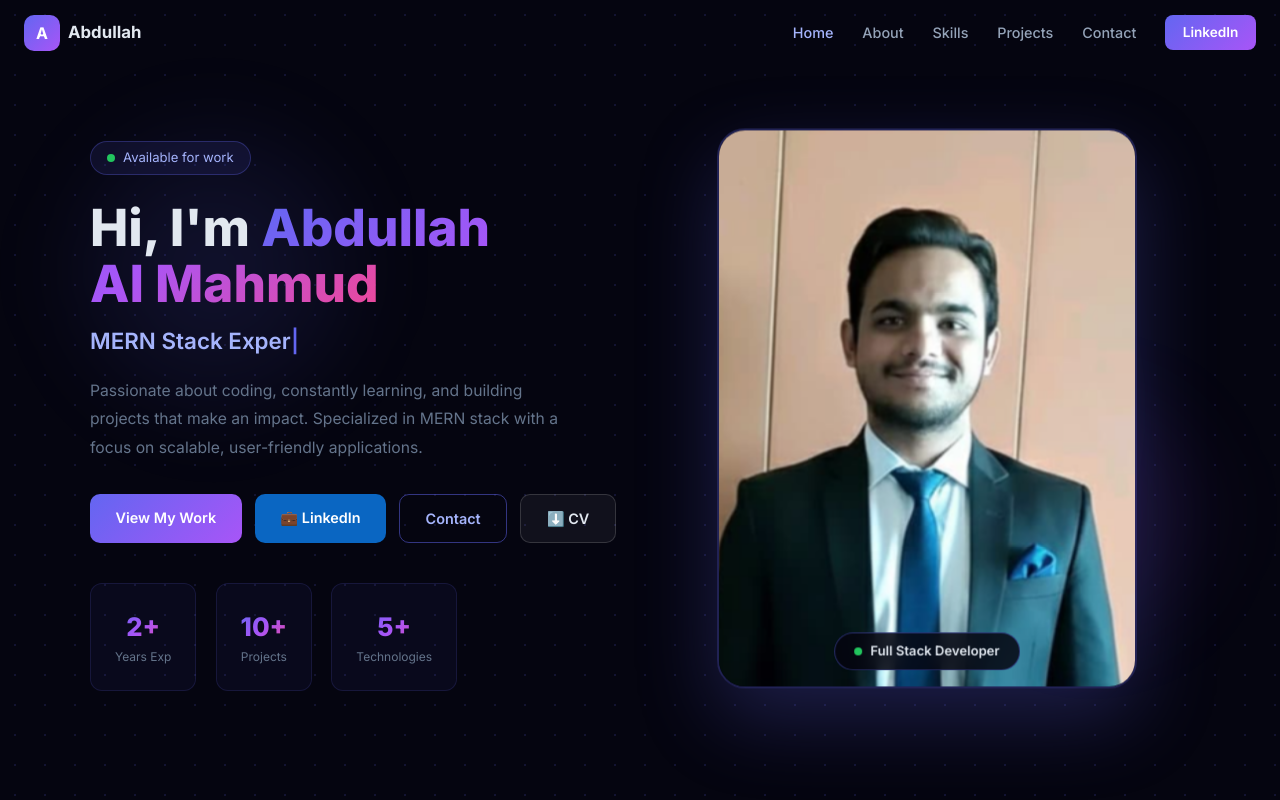
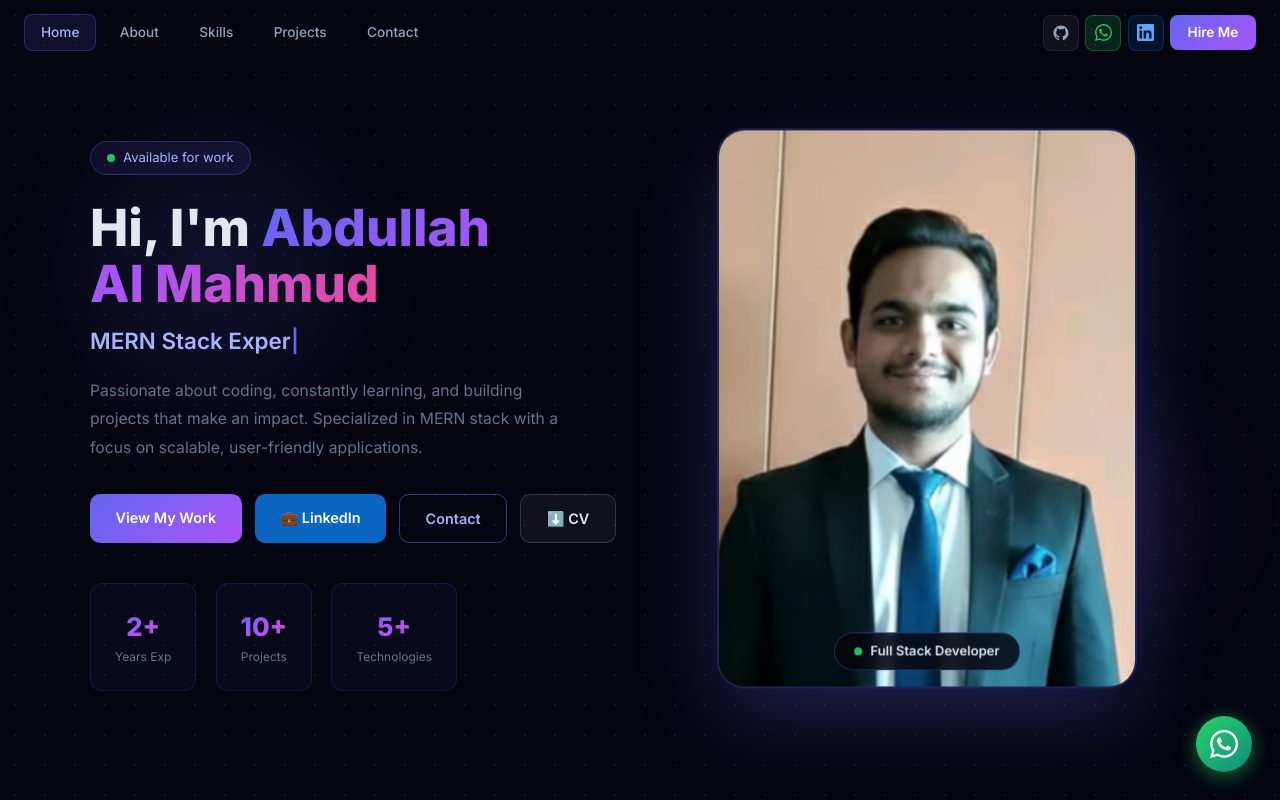
Before and after one commit to Abdullah-Al-Mahmud777/Abdullah-Al-Mahmud-my-personal-porfolie-website, a Next.js app: page / in a window 1280 px wide. Shown: the top 800 px of the page. Built offline with nearby package versions, Linux system fonts and the light colour scheme.

Commit message:
update code

```diff
--- a/app/page.js
+++ b/app/page.js
@@ -1,6 +1,5 @@
 "use client";
 import { useState, useEffect, useRef } from "react";
-import emailjs from "@emailjs/browser";
 
 const NAV_LINKS = ["Home", "About", "Skills", "Projects", "Contact"];
 
@@ -87,6 +86,7 @@ const SOCIAL = [
   { label: "GitHub", href: "https://github.com/Abdullah-Al-Mahmud777", icon: "🐙" },
   { label: "LinkedIn", href: "https://www.linkedin.com/in/abdullah-al-mahmud-357566233/", icon: "💼" },
   { label: "LeetCode", href: "https://leetcode.com/u/CqiiFmYSgN/", icon: "🧩" },
+  { label: "WhatsApp", href: "https://wa.me/8801617681926", icon: "💬" },
   { label: "Email", href: "mailto:abdullahalmahmudmahmud777@gmail.com", icon: "📧" },
 ];
 
@@ -96,10 +96,6 @@ export default function Home() {
   const [scrolled, setScrolled] = useState(false);
   const [mobileMenu, setMobileMenu] = useState(false);
   const [typed, setTyped] = useState("");
-  const [formData, setFormData] = useState({ name: "", email: "", message: "" });
-  const [sending, setSending] = useState(false);
-  const [sent, setSent] = useState(false);
-  const [error, setError] = useState("");
 
   useEffect(() => { setMounted(true); }, []);
   const roles = ["Full Stack Developer", "MERN Stack Expert", "React.js Developer", "Node.js Engineer"];
@@ -147,31 +143,6 @@ export default function Home() {
     return () => window.removeEventListener("scroll", onScroll);
   }, []);
 
-  const handleSubmit = async (e) => {
-    e.preventDefault();
-    setSending(true);
-    setError("");
-    try {
-      await emailjs.send(
-        "YOUR_SERVICE_ID",
-        "YOUR_TEMPLATE_ID",
-        {
-          from_name: formData.name,
-          from_email: formData.email,
-          message: formData.message,
-          to_email: "abdullahalmahmudmahmud777@gmail.com",
-        },
-        "YOUR_PUBLIC_KEY"
-      );
-      setSent(true);
-      setFormData({ name: "", email: "", message: "" });
-    } catch (err) {
-      setError("Failed to send. Please try again.");
-    } finally {
-      setSending(false);
-    }
-  };
-
   if (!mounted) return (
     <div style={{ backgroundColor: "#050510", minHeight: "100vh" }} />
   );
@@ -189,29 +160,52 @@ export default function Home() {
         borderBottom: scrolled ? "1px solid rgba(99,102,241,0.15)" : "none",
         transition: "all 0.3s ease",
       }}>
-        <div style={{ display: "flex", alignItems: "center", gap: "8px" }}>
-          <div style={{
-            width: "36px", height: "36px", borderRadius: "10px",
-            background: "linear-gradient(135deg, #6366f1, #a855f7)",
-            display: "flex", alignItems: "center", justifyContent: "center",
-            fontWeight: 700, color: "#fff", fontSize: "1rem",
-          }}>A</div>
-          <span style={{ fontWeight: 700, fontSize: "1.05rem", color: "#e2e8f0" }}>Abdullah</span>
+
+        {/* LEFT — nav links */}
+        <div className="nav-links" style={{ display: "flex", gap: "0.4rem", alignItems: "center" }}>
+          {NAV_LINKS.map(link => (
+            <a key={link} href={`#${link.toLowerCase()}`}
+              style={{
+                fontSize: "0.85rem", fontWeight: 500, textDecoration: "none",
+                padding: "0.45rem 1rem", borderRadius: "8px",
+                color: activeNav === link ? "#a5b4fc" : "#94a3b8",
+                background: activeNav === link ? "rgba(99,102,241,0.12)" : "transparent",
+                border: activeNav === link ? "1px solid rgba(99,102,241,0.3)" : "1px solid transparent",
+                transition: "all 0.2s",
+              }}
+              onMouseEnter={e => { if (activeNav !== link) { e.currentTarget.style.color = "#e2e8f0"; e.currentTarget.style.background = "rgba(255,255,255,0.05)"; e.currentTarget.style.border = "1px solid rgba(255,255,255,0.08)"; } }}
+              onMouseLeave={e => { if (activeNav !== link) { e.currentTarget.style.color = "#94a3b8"; e.currentTarget.style.background = "transparent"; e.currentTarget.style.border = "1px solid transparent"; } }}
+            >{link}</a>
+          ))}
         </div>
 
-        {/* Desktop nav */}
-        <div className="desktop-nav" style={{ display: "flex", gap: "1.8rem", alignItems: "center" }}>
-          {NAV_LINKS.map(link => (
-            <a key={link} href={`#${link.toLowerCase()}`} className="nav-link"
-              style={{ fontSize: "0.9rem", fontWeight: 500, color: activeNav === link ? "#a5b4fc" : "#94a3b8" }}>
-              {link}
-            </a>
-          ))}
-          <a href="https://www.linkedin.com/in/abdullah-al-mahmud-357566233/" target="_blank" rel="noopener noreferrer"
-            className="btn-primary" style={{
-              padding: "0.45rem 1.1rem", borderRadius: "8px",
-              color: "#fff", textDecoration: "none", fontSize: "0.85rem", fontWeight: 600,
-            }}>LinkedIn</a>
+        {/* RIGHT — icon buttons */}
+        <div className="nav-icons" style={{ display: "flex", gap: "0.4rem", alignItems: "center" }}>
+          {/* GitHub */}
+          <a href="https://github.com/Abdullah-Al-Mahmud777" target="_blank" rel="noopener noreferrer" title="GitHub"
+            style={{ width: "36px", height: "36px", borderRadius: "8px", display: "flex", alignItems: "center", justifyContent: "center", background: "rgba(255,255,255,0.05)", border: "1px solid rgba(255,255,255,0.08)", color: "#94a3b8", textDecoration: "none", transition: "all 0.2s" }}
+            onMouseEnter={e => { e.currentTarget.style.background = "rgba(255,255,255,0.1)"; e.currentTarget.style.color = "#e2e8f0"; }}
+            onMouseLeave={e => { e.currentTarget.style.background = "rgba(255,255,255,0.05)"; e.currentTarget.style.color = "#94a3b8"; }}>
+            <svg width="18" height="18" viewBox="0 0 24 24" fill="currentColor"><path d="M12 2C6.477 2 2 6.484 2 12.017c0 4.425 2.865 8.18 6.839 9.504.5.092.682-.217.682-.483 0-.237-.008-.868-.013-1.703-2.782.605-3.369-1.343-3.369-1.343-.454-1.158-1.11-1.466-1.11-1.466-.908-.62.069-.608.069-.608 1.003.07 1.531 1.032 1.531 1.032.892 1.53 2.341 1.088 2.91.832.092-.647.35-1.088.636-1.338-2.22-.253-4.555-1.113-4.555-4.951 0-1.093.39-1.988 1.029-2.688-.103-.253-.446-1.272.098-2.65 0 0 .84-.27 2.75 1.026A9.564 9.564 0 0112 6.844c.85.004 1.705.115 2.504.337 1.909-1.296 2.747-1.027 2.747-1.027.546 1.379.202 2.398.1 2.651.64.7 1.028 1.595 1.028 2.688 0 3.848-2.339 4.695-4.566 4.943.359.309.678.92.678 1.855 0 1.338-.012 2.419-.012 2.747 0 .268.18.58.688.482A10.019 10.019 0 0022 12.017C22 6.484 17.522 2 12 2z"/></svg>
+          </a>
+          {/* WhatsApp */}
+          <a href="https://wa.me/8801617681926" target="_blank" rel="noopener noreferrer" title="WhatsApp"
+            style={{ width: "36px", height: "36px", borderRadius: "8px", display: "flex", alignItems: "center", justifyContent: "center", background: "rgba(37,211,102,0.15)", border: "1px solid rgba(37,211,102,0.3)", color: "#22c55e", textDecoration: "none", transition: "all 0.2s" }}
+            onMouseEnter={e => { e.currentTarget.style.background = "rgba(37,211,102,0.3)"; }}
+            onMouseLeave={e => { e.currentTarget.style.background = "rgba(37,211,102,0.15)"; }}>
+            <svg width="17" height="17" viewBox="0 0 24 24" fill="currentColor"><path d="M17.472 14.382c-.297-.149-1.758-.867-2.03-.967-.273-.099-.471-.148-.67.15-.197.297-.767.966-.94 1.164-.173.199-.347.223-.644.075-.297-.15-1.255-.463-2.39-1.475-.883-.788-1.48-1.761-1.653-2.059-.173-.297-.018-.458.13-.606.134-.133.298-.347.446-.52.149-.174.198-.298.298-.497.099-.198.05-.371-.025-.52-.075-.149-.669-1.612-.916-2.207-.242-.579-.487-.5-.669-.51-.173-.008-.371-.01-.57-.01-.198 0-.52.074-.792.372-.272.297-1.04 1.016-1.04 2.479 0 1.462 1.065 2.875 1.213 3.074.149.198 2.096 3.2 5.077 4.487.709.306 1.262.489 1.694.625.712.227 1.36.195 1.871.118.571-.085 1.758-.719 2.006-1.413.248-.694.248-1.289.173-1.413-.074-.124-.272-.198-.57-.347m-5.421 7.403h-.004a9.87 9.87 0 01-5.031-1.378l-.361-.214-3.741.982.998-3.648-.235-.374a9.86 9.86 0 01-1.51-5.26c.001-5.45 4.436-9.884 9.888-9.884 2.64 0 5.122 1.03 6.988 2.898a9.825 9.825 0 012.893 6.994c-.003 5.45-4.437 9.884-9.885 9.884m8.413-18.297A11.815 11.815 0 0012.05 0C5.495 0 .16 5.335.157 11.892c0 2.096.547 4.142 1.588 5.945L.057 24l6.305-1.654a11.882 11.882 0 005.683 1.448h.005c6.554 0 11.89-5.335 11.893-11.893a11.821 11.821 0 00-3.48-8.413z"/></svg>
+          </a>
+          {/* LinkedIn */}
+          <a href="https://www.linkedin.com/in/abdullah-al-mahmud-357566233/" target="_blank" rel="noopener noreferrer" title="LinkedIn"
+            style={{ width: "36px", height: "36px", borderRadius: "8px", display: "flex", alignItems: "center", justifyContent: "center", background: "rgba(10,102,194,0.15)", border: "1px solid rgba(10,102,194,0.3)", color: "#60a5fa", textDecoration: "none", transition: "all 0.2s" }}
+            onMouseEnter={e => { e.currentTarget.style.background = "rgba(10,102,194,0.3)"; }}
+            onMouseLeave={e => { e.currentTarget.style.background = "rgba(10,102,194,0.15)"; }}>
+            <svg width="17" height="17" viewBox="0 0 24 24" fill="currentColor"><path d="M20.447 20.452h-3.554v-5.569c0-1.328-.027-3.037-1.852-3.037-1.853 0-2.136 1.445-2.136 2.939v5.667H9.351V9h3.414v1.561h.046c.477-.9 1.637-1.85 3.37-1.85 3.601 0 4.267 2.37 4.267 5.455v6.286zM5.337 7.433a2.062 2.062 0 01-2.063-2.065 2.064 2.064 0 112.063 2.065zm1.782 13.019H3.555V9h3.564v11.452zM22.225 0H1.771C.792 0 0 .774 0 1.729v20.542C0 23.227.792 24 1.771 24h20.451C23.2 24 24 23.227 24 22.271V1.729C24 .774 23.2 0 22.222 0h.003z"/></svg>
+          </a>
+          {/* Hire Me */}
+          <a href="#contact" className="btn-primary" style={{ padding: "0.45rem 1.1rem", borderRadius: "8px", color: "#fff", textDecoration: "none", fontSize: "0.85rem", fontWeight: 600 }}>
+            Hire Me
+          </a>
         </div>
 
         {/* Mobile hamburger */}
@@ -240,25 +234,41 @@ export default function Home() {
           position: "fixed", top: "65px", left: 0, right: 0, zIndex: 999,
           background: "rgba(5,5,16,0.97)", backdropFilter: "blur(20px)",
           borderBottom: "1px solid rgba(99,102,241,0.2)",
-          padding: "1.5rem",
-          display: "flex", flexDirection: "column", gap: "1rem",
+          padding: "1.2rem 1.5rem",
+          display: "flex", flexDirection: "column", gap: "0.3rem",
         }}>
           {NAV_LINKS.map(link => (
             <a key={link} href={`#${link.toLowerCase()}`}
               onClick={() => setMobileMenu(false)}
               style={{
                 color: activeNav === link ? "#a5b4fc" : "#94a3b8",
-                textDecoration: "none", fontSize: "1rem", fontWeight: 500,
-                padding: "0.5rem 0", borderBottom: "1px solid rgba(99,102,241,0.08)",
+                textDecoration: "none", fontSize: "0.95rem", fontWeight: 500,
+                padding: "0.7rem 0.8rem", borderRadius: "8px",
+                background: activeNav === link ? "rgba(99,102,241,0.1)" : "transparent",
+                display: "block",
               }}>{link}</a>
           ))}
-          <a href="https://www.linkedin.com/in/abdullah-al-mahmud-357566233/" target="_blank" rel="noopener noreferrer"
-            onClick={() => setMobileMenu(false)}
-            className="btn-primary" style={{
-              padding: "0.7rem 1.2rem", borderRadius: "8px",
-              color: "#fff", textDecoration: "none", fontSize: "0.9rem",
-              fontWeight: 600, textAlign: "center", marginTop: "0.5rem",
-            }}>💼 LinkedIn</a>
+          {/* divider */}
+          <div style={{ height: "1px", background: "rgba(99,102,241,0.15)", margin: "0.5rem 0" }} />
+          {/* social row */}
+          <div style={{ display: "flex", gap: "0.6rem", flexWrap: "wrap" }}>
+            <a href="https://github.com/Abdullah-Al-Mahmud777" target="_blank" rel="noopener noreferrer" onClick={() => setMobileMenu(false)}
+              style={{ flex: 1, minWidth: "80px", padding: "0.6rem", borderRadius: "8px", background: "rgba(255,255,255,0.05)", border: "1px solid rgba(255,255,255,0.1)", color: "#94a3b8", textDecoration: "none", fontSize: "0.82rem", fontWeight: 600, textAlign: "center" }}>
+              🐙 GitHub
+            </a>
+            <a href="https://www.linkedin.com/in/abdullah-al-mahmud-357566233/" target="_blank" rel="noopener noreferrer" onClick={() => setMobileMenu(false)}
+              style={{ flex: 1, minWidth: "80px", padding: "0.6rem", borderRadius: "8px", background: "rgba(10,102,194,0.15)", border: "1px solid rgba(10,102,194,0.3)", color: "#60a5fa", textDecoration: "none", fontSize: "0.82rem", fontWeight: 600, textAlign: "center" }}>
+              💼 LinkedIn
+            </a>
+            <a href="https://wa.me/8801617681926" target="_blank" rel="noopener noreferrer" onClick={() => setMobileMenu(false)}
+              style={{ flex: 1, minWidth: "80px", padding: "0.6rem", borderRadius: "8px", background: "rgba(37,211,102,0.15)", border: "1px solid rgba(37,211,102,0.3)", color: "#22c55e", textDecoration: "none", fontSize: "0.82rem", fontWeight: 600, textAlign: "center" }}>
+              💬 WhatsApp
+            </a>
+          </div>
+          <a href="#contact" onClick={() => setMobileMenu(false)} className="btn-primary"
+            style={{ padding: "0.75rem", borderRadius: "8px", color: "#fff", textDecoration: "none", fontSize: "0.9rem", fontWeight: 700, textAlign: "center", marginTop: "0.3rem" }}>
+            Hire Me
+          </a>
         </div>
       )}
 
@@ -620,62 +630,94 @@ export default function Home() {
           <p style={{ color: "#64748b", fontSize: "0.92rem" }}>Have a project in mind? Let's build something great together.</p>
         </div>
 
-        <div className="contact-info-grid" style={{ display: "grid", gridTemplateColumns: "repeat(3, 1fr)", gap: "1rem", marginBottom: "2rem" }}>
+        <div className="contact-info-grid" style={{ display: "grid", gridTemplateColumns: "repeat(auto-fill, minmax(150px, 1fr))", gap: "1rem", marginBottom: "2rem" }}>
           {[
             { icon: "📧", label: "Email", value: "abdullahalmahmudmahmud777@gmail.com", href: "mailto:abdullahalmahmudmahmud777@gmail.com" },
             { icon: "💼", label: "LinkedIn", value: "Abdullah Al Mahmud", href: "https://www.linkedin.com/in/abdullah-al-mahmud-357566233/" },
             { icon: "💻", label: "GitHub", value: "@Abdullah-Al-Mahmud777", href: "https://github.com/Abdullah-Al-Mahmud777" },
+            { icon: "💬", label: "WhatsApp", value: "+880 1617 681926", href: "https://wa.me/8801617681926", green: true },
           ].map(item => (
             <a key={item.label} href={item.href} target="_blank" rel="noopener noreferrer"
-              className="project-card" style={{ borderRadius: "12px", padding: "1.2rem", textAlign: "center", textDecoration: "none", display: "block" }}>
+              className="project-card" style={{ borderRadius: "12px", padding: "1.2rem", textAlign: "center", textDecoration: "none", display: "block",
+                border: item.green ? "1px solid rgba(37,211,102,0.25)" : undefined,
+              }}>
               <div style={{ fontSize: "1.4rem", marginBottom: "0.4rem" }}>{item.icon}</div>
-              <div style={{ color: "#6366f1", fontSize: "0.75rem", fontWeight: 600, marginBottom: "0.3rem" }}>{item.label}</div>
+              <div style={{ color: item.green ? "#22c55e" : "#6366f1", fontSize: "0.75rem", fontWeight: 600, marginBottom: "0.3rem" }}>{item.label}</div>
               <div style={{ color: "#94a3b8", fontSize: "0.72rem", wordBreak: "break-all" }}>{item.value}</div>
             </a>
           ))}
         </div>
 
-        <form onSubmit={handleSubmit} style={{
-          background: "rgba(255,255,255,0.02)", border: "1px solid rgba(99,102,241,0.15)",
-          borderRadius: "16px", padding: "1.8rem", display: "flex", flexDirection: "column", gap: "1rem",
-        }}>
-          <div className="form-row" style={{ display: "grid", gridTemplateColumns: "1fr 1fr", gap: "1rem" }}>
-            <div>
-              <label style={{ display: "block", color: "#94a3b8", fontSize: "0.82rem", marginBottom: "0.4rem" }}>Name</label>
-              <input className="contact-input" placeholder="Your name" value={formData.name}
-                onChange={e => setFormData({ ...formData, name: e.target.value })} required />
-            </div>
-            <div>
-              <label style={{ display: "block", color: "#94a3b8", fontSize: "0.82rem", marginBottom: "0.4rem" }}>Email</label>
-              <input className="contact-input" type="email" placeholder="your@email.com" value={formData.email}
-                onChange={e => setFormData({ ...formData, email: e.target.value })} required />
-            </div>
+        {/* EDUCATION */}
+        <div style={{ marginTop: "2rem" }}>
+          <h3 style={{ fontSize: "1rem", fontWeight: 700, color: "#a5b4fc", letterSpacing: "1.5px", textTransform: "uppercase", marginBottom: "1.5rem", display: "flex", alignItems: "center", gap: "8px" }}>
+            🎓 Education
+          </h3>
+          <div style={{ display: "flex", flexDirection: "column", gap: "1rem" }}>
+            {[
+              {
+                degree: "BSc in Computer Science & Engineering",
+                institute: "Varendra University",
+                period: "2022 – Present",
+                color: "#6366f1",
+              },
+              {
+                degree: "Higher Secondary Certificate (HSC)",
+                institute: "Kafuria Degree College",
+                period: "2021",
+                color: "#a855f7",
+              },
+              {
+                degree: "Secondary School Certificate (SSC)",
+                institute: "Natore Govt. Boys High School",
+                period: "2019",
+                color: "#ec4899",
+              },
+            ].map((edu, i) => (
+              <div key={i} style={{
+                display: "flex", gap: "1rem", alignItems: "flex-start",
+                background: "rgba(255,255,255,0.02)", border: `1px solid ${edu.color}25`,
+                borderRadius: "12px", padding: "1.2rem 1.4rem",
+                borderLeft: `3px solid ${edu.color}`,
+                transition: "all 0.3s",
+              }}
+                onMouseEnter={e => { e.currentTarget.style.background = `${edu.color}08`; e.currentTarget.style.borderColor = `${edu.color}50`; }}
+                onMouseLeave={e => { e.currentTarget.style.background = "rgba(255,255,255,0.02)"; e.currentTarget.style.borderColor = `${edu.color}25`; }}
+              >
+                <div style={{ flexShrink: 0, marginTop: "3px" }}>
+                  <div style={{ width: "10px", height: "10px", borderRadius: "50%", background: edu.color, boxShadow: `0 0 8px ${edu.color}` }} />
+                </div>
+                <div style={{ flex: 1 }}>
+                  <div style={{ display: "flex", justifyContent: "space-between", flexWrap: "wrap", gap: "0.3rem", marginBottom: "0.3rem" }}>
+                    <span style={{ color: "#e2e8f0", fontWeight: 700, fontSize: "0.92rem" }}>{edu.degree}</span>
+                    <span style={{ color: edu.color, fontSize: "0.78rem", fontWeight: 600, background: `${edu.color}15`, padding: "0.15rem 0.6rem", borderRadius: "20px" }}>{edu.period}</span>
+                  </div>
+                  <div style={{ color: "#64748b", fontSize: "0.85rem" }}>📍 {edu.institute}</div>
+                </div>
+              </div>
+            ))}
           </div>
-          <div>
-            <label style={{ display: "block", color: "#94a3b8", fontSize: "0.82rem", marginBottom: "0.4rem" }}>Message</label>
-            <textarea className="contact-input" rows={5} placeholder="Tell me about your project..."
-              value={formData.message} onChange={e => setFormData({ ...formData, message: e.target.value })}
-              required style={{ resize: "vertical" }} />
-          </div>
-          <button type="submit" className="btn-primary" disabled={sending} style={{
-            padding: "0.85rem", borderRadius: "10px", color: "#fff",
-            fontWeight: 700, fontSize: "0.95rem", border: "none", cursor: sending ? "not-allowed" : "pointer",
-            opacity: sending ? 0.7 : 1,
-          }}>
-            {sending ? "Sending..." : "Send Message 🚀"}
-          </button>
-          {sent && (
-            <div style={{ textAlign: "center", color: "#22c55e", fontWeight: 600, fontSize: "0.9rem", padding: "0.5rem", background: "rgba(34,197,94,0.1)", borderRadius: "8px", border: "1px solid rgba(34,197,94,0.3)" }}>
-              ✅ Message sent! I'll get back to you soon.
-            </div>
-          )}
-          {error && (
-            <div style={{ textAlign: "center", color: "#ef4444", fontWeight: 600, fontSize: "0.9rem", padding: "0.5rem", background: "rgba(239,68,68,0.1)", borderRadius: "8px", border: "1px solid rgba(239,68,68,0.3)" }}>
-              ❌ {error}
-            </div>
-          )}
-        </form>
+        </div>
       </section>
+
+      {/* FLOATING WHATSAPP */}
+      <a href="https://wa.me/8801617681926" target="_blank" rel="noopener noreferrer"
+        title="Chat on WhatsApp"
+        style={{
+          position: "fixed", bottom: "28px", right: "28px", zIndex: 9999,
+          width: "56px", height: "56px", borderRadius: "50%",
+          background: "linear-gradient(135deg, #25d366, #128c7e)",
+          display: "flex", alignItems: "center", justifyContent: "center",
+          boxShadow: "0 4px 20px rgba(37,211,102,0.5)",
+          textDecoration: "none", transition: "all 0.3s",
+        }}
+        onMouseEnter={e => { e.currentTarget.style.transform = "scale(1.1)"; e.currentTarget.style.boxShadow = "0 6px 28px rgba(37,211,102,0.7)"; }}
+        onMouseLeave={e => { e.currentTarget.style.transform = "scale(1)"; e.currentTarget.style.boxShadow = "0 4px 20px rgba(37,211,102,0.5)"; }}
+      >
+        <svg width="28" height="28" viewBox="0 0 24 24" fill="#fff">
+          <path d="M17.472 14.382c-.297-.149-1.758-.867-2.03-.967-.273-.099-.471-.148-.67.15-.197.297-.767.966-.94 1.164-.173.199-.347.223-.644.075-.297-.15-1.255-.463-2.39-1.475-.883-.788-1.48-1.761-1.653-2.059-.173-.297-.018-.458.13-.606.134-.133.298-.347.446-.52.149-.174.198-.298.298-.497.099-.198.05-.371-.025-.52-.075-.149-.669-1.612-.916-2.207-.242-.579-.487-.5-.669-.51-.173-.008-.371-.01-.57-.01-.198 0-.52.074-.792.372-.272.297-1.04 1.016-1.04 2.479 0 1.462 1.065 2.875 1.213 3.074.149.198 2.096 3.2 5.077 4.487.709.306 1.262.489 1.694.625.712.227 1.36.195 1.871.118.571-.085 1.758-.719 2.006-1.413.248-.694.248-1.289.173-1.413-.074-.124-.272-.198-.57-.347m-5.421 7.403h-.004a9.87 9.87 0 01-5.031-1.378l-.361-.214-3.741.982.998-3.648-.235-.374a9.86 9.86 0 01-1.51-5.26c.001-5.45 4.436-9.884 9.888-9.884 2.64 0 5.122 1.03 6.988 2.898a9.825 9.825 0 012.893 6.994c-.003 5.45-4.437 9.884-9.885 9.884m8.413-18.297A11.815 11.815 0 0012.05 0C5.495 0 .16 5.335.157 11.892c0 2.096.547 4.142 1.588 5.945L.057 24l6.305-1.654a11.882 11.882 0 005.683 1.448h.005c6.554 0 11.89-5.335 11.893-11.893a11.821 11.821 0 00-3.48-8.413z"/>
+        </svg>
+      </a>
 
       {/* FOOTER */}
       <footer style={{
--- a/next.config.mjs
+++ b/next.config.mjs
@@ -1,6 +1,4 @@
 /** @type {import('next').NextConfig} */
-const nextConfig = {
-  /* config options here */
-};
+const nextConfig = {};
 
 export default nextConfig;
--- a/package.json
+++ b/package.json
@@ -9,7 +9,6 @@
     "lint": "eslint"
   },
   "dependencies": {
-    "@emailjs/browser": "^4.4.1",
     "next": "16.2.4",
     "react": "19.2.4",
     "react-dom": "19.2.4"
```
Also changed, not shown: app/globals.css (+23 -14 lines), 1 other file (tests, documents, lock files or other folders).
